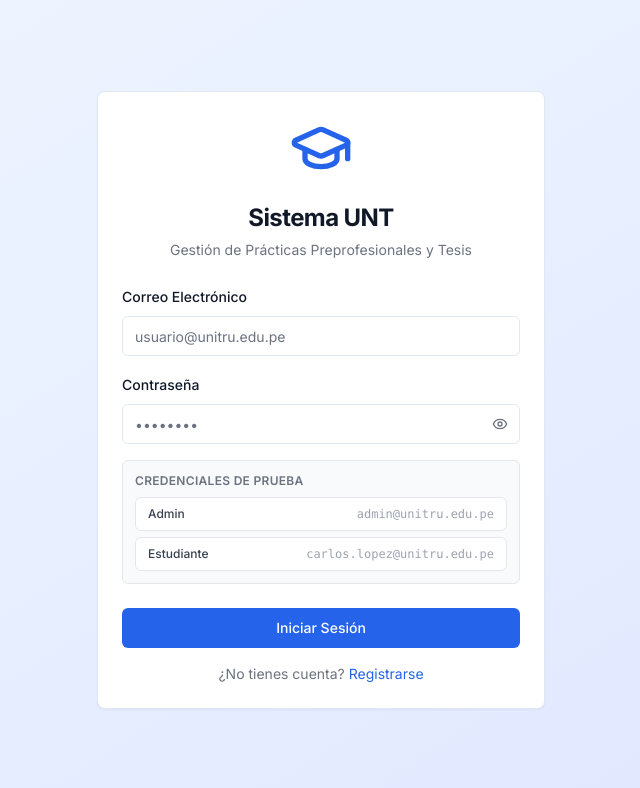
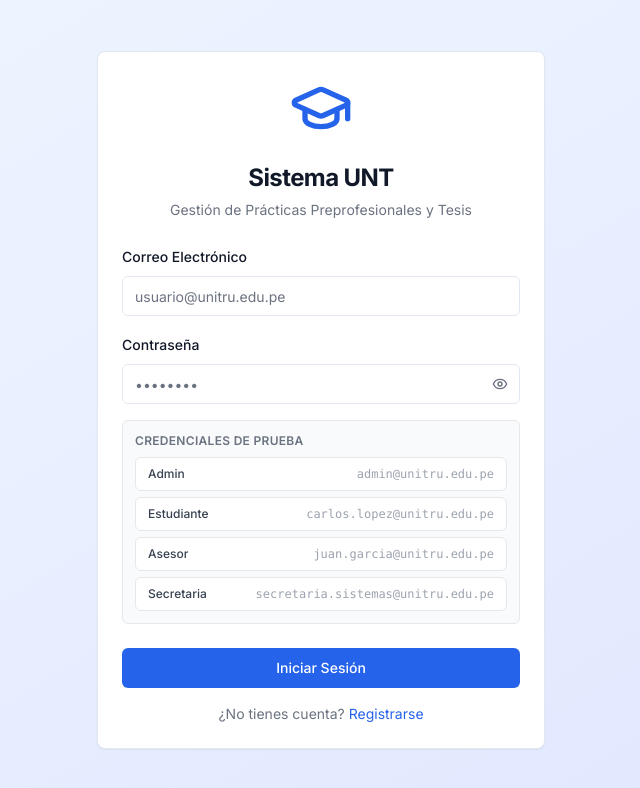
Before and after one commit to marck-h-cmd/sistema-tesis, a Next.js app in the folder frontend/: page /login in a window 1280 px wide. Shown: the top 788 px of the page, without its empty margins (319-959 px from the left). Built offline with nearby package versions, Linux system fonts and the light colour scheme.

Commit message:
login test credentials

```diff
--- a/frontend/app/(auth)/login/page.tsx
+++ b/frontend/app/(auth)/login/page.tsx
@@ -11,6 +11,8 @@ import { GraduationCap, Eye, EyeOff } from 'lucide-react';
 const TEST_CREDENTIALS = [
   { label: 'Admin', email: 'admin@unitru.edu.pe', password: 'Admin123@' },
   { label: 'Estudiante', email: 'carlos.lopez@unitru.edu.pe', password: 'Estu123@' },
+  { label: 'Asesor', email: 'juan.garcia@unitru.edu.pe', password: 'Asesor123@' },
+  { label: 'Secretaria', email: 'secretaria.sistemas@unitru.edu.pe', password: 'Secre123@' },
 ];
 
 export default function LoginPage() {
```
